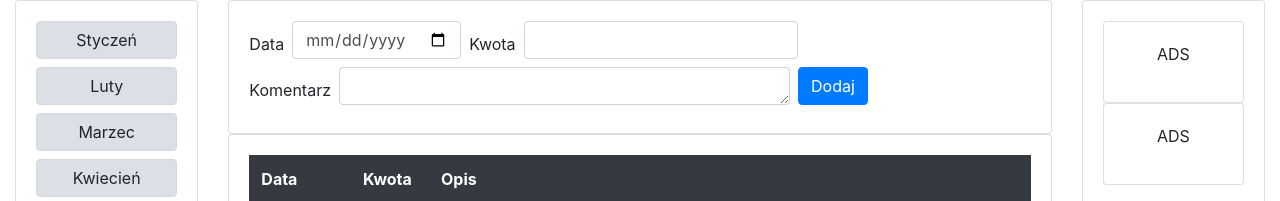
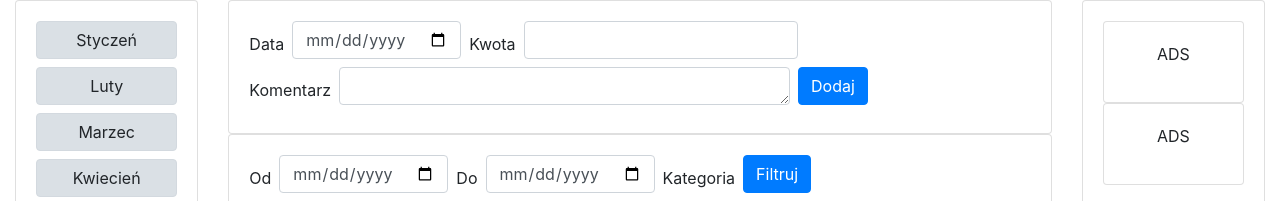
Before and after one commit to gothaur/home_budget, a Django app: template budget/templates/income.html in a window 1280 px wide. Shown: the part 56-257 px from the top of the page. Run offline with Django 3.2, Linux system fonts and the light colour scheme; the template is opened without the code that fills it, so the values that code supplies are empty; some libraries are stand-ins or nearby versions.

Commit message:
dalsze poprawki

```diff
--- a/budget/templates/income.html
+++ b/budget/templates/income.html
@@ -24,6 +24,14 @@
     </div>
     <div class="card">
         <div class="card-body">
+            <form class="form-inline">
+                <label for="date" class="mr-sm-2">Od</label>
+                <input type="date" id="date" name="date_from" class="form-control mb-2 mr-sm-2">
+                <label for="date" class="mr-sm-2">Do</label>
+                <input type="date" id="date" name="date_to" class="form-control mb-2 mr-sm-2">
+                <label for="category" class="mr-sm-2">Kategoria</label>
+                <button type="submit" class="btn btn-primary mb-2 mr-sm-2">Filtruj</button>
+              </form>
             <table class="table table-borderless table-hover">
                 <thead class="thead-dark">
                 <tr>
```
Also changed, not shown: budget/functions.py (added, +26 -0 lines), budget/views.py (+29 -22 lines).
